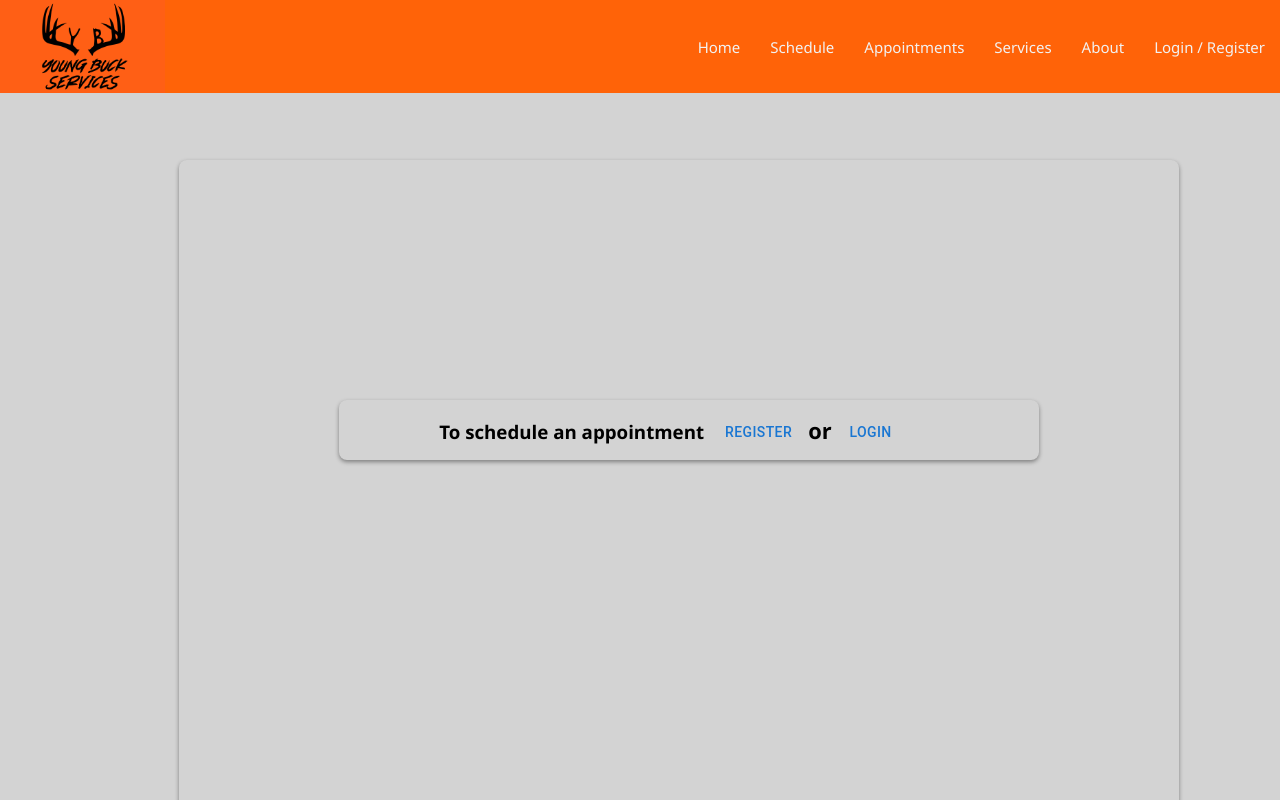
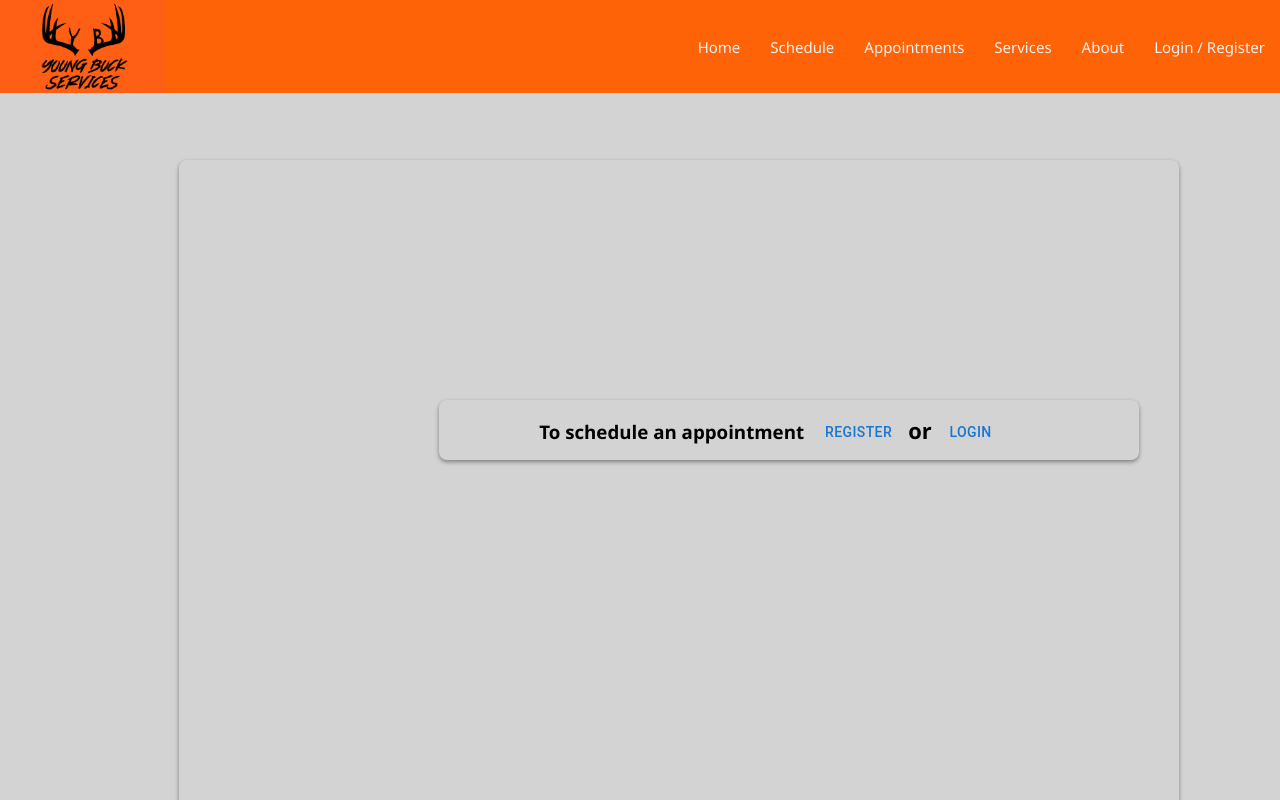
Before and after one commit to BradenSoller/prime-solo-project, a React (Create React App) app: page /#/schedule in a window 1280 px wide. Shown: the top 800 px of the page. Built offline with nearby package versions, Linux system fonts and the light colour scheme; no server answers.

Commit message:
refixed styling for login schedule  card

```diff
--- a/src/components/Schedule/ScheduleForm.css
+++ b/src/components/Schedule/ScheduleForm.css
@@ -70,7 +70,7 @@ body {
         margin: 50px;
         position: absolute;
         top: 20%;
-        left: 11%;
+        left: 21%;
 
 }
 
```
